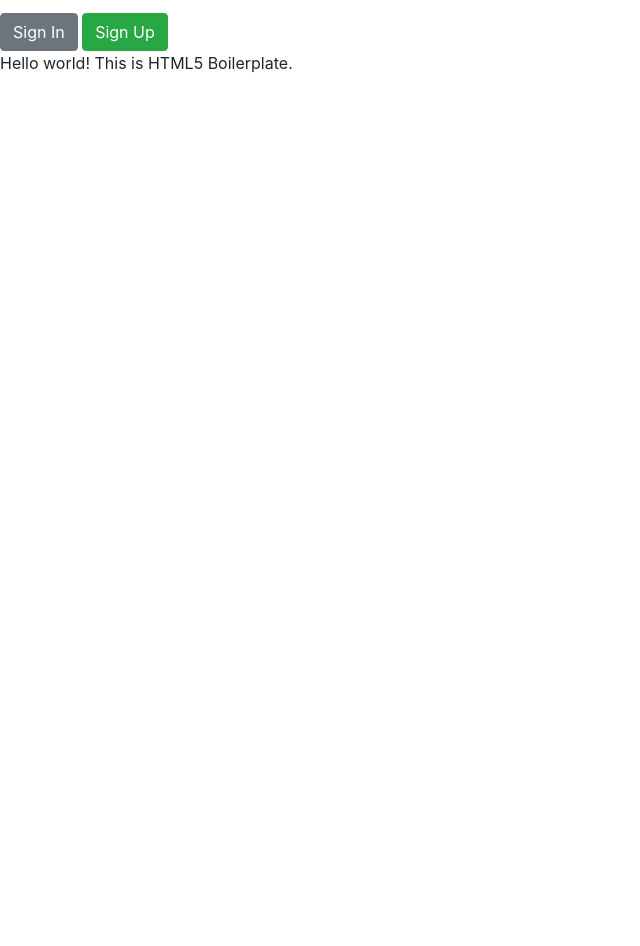
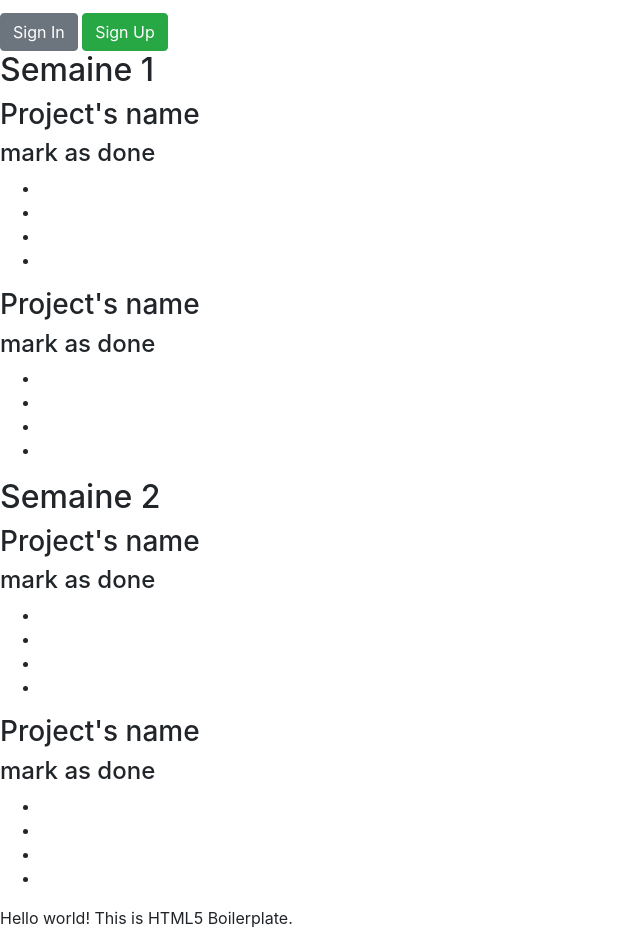
Before and after one commit to mbelacat/todolist, a plain HTML site: page index.html in a window 1280 px wide. Shown: the part 260-1206 px from the top of the page, without its empty margins (0-640 px from the left). Before the commit the page ends 800 px from the top, so only its background shows below. Drawn offline with nearby package versions, Linux system fonts and the light colour scheme.

Commit message:
add main skeleton

```diff
--- a/index.html
+++ b/index.html
@@ -32,6 +32,75 @@
       <button type="button" class="btn btn-success">Sign Up</button>
     </div>
   </header>
+
+  <main>
+    <section>
+      <h2>Semaine 1</h2>
+      <article class="">
+        <div class="">
+          <h3>Project's name</h3>
+          <h4>mark as done</h4>
+        </div>
+        <div class="">
+          <ul>
+            <li></li>
+            <li></li>
+            <li></li>
+            <li></li>
+          </ul>
+        </div>
+      </article>
+
+      <article class="">
+        <div class="">
+          <h3>Project's name</h3>
+          <h4>mark as done</h4>
+        </div>
+        <div class="">
+          <ul>
+            <li></li>
+            <li></li>
+            <li></li>
+            <li></li>
+          </ul>
+        </div>
+      </article>
+    </section>
+
+
+    <section>
+      <h2>Semaine 2</h2>
+      <article class="">
+        <div class="">
+          <h3>Project's name</h3>
+          <h4>mark as done</h4>
+        </div>
+        <div class="">
+          <ul>
+            <li></li>
+            <li></li>
+            <li></li>
+            <li></li>
+          </ul>
+        </div>
+      </article>
+
+      <article class="">
+        <div class="">
+          <h3>Project's name</h3>
+          <h4>mark as done</h4>
+        </div>
+        <div class="">
+          <ul>
+            <li></li>
+            <li></li>
+            <li></li>
+            <li></li>
+          </ul>
+        </div>
+      </article>
+    </section>
+  </main>
   <!-- bootstrap -->
   <script src="https://code.jquery.com/jquery-3.3.1.slim.min.js" integrity="sha384-q8i/X+965DzO0rT7abK41JStQIAqVgRVzpbzo5smXKp4YfRvH+8abtTE1Pi6jizo" crossorigin="anonymous"></script>
   <script src="https://cdnjs.cloudflare.com/ajax/libs/popper.js/1.14.3/umd/popper.min.js" integrity="sha384-ZMP7rVo3mIykV+2+9J3UJ46jBk0WLaUAdn689aCwoqbBJiSnjAK/l8WvCWPIPm49" crossorigin="anonymous"></script>
```
